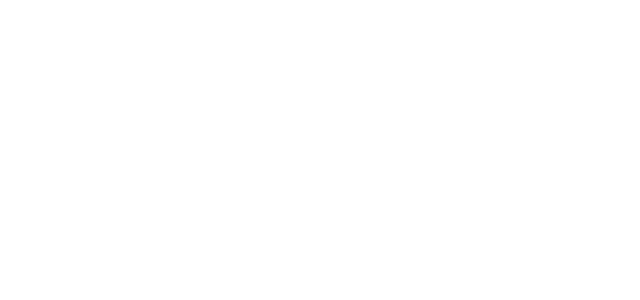
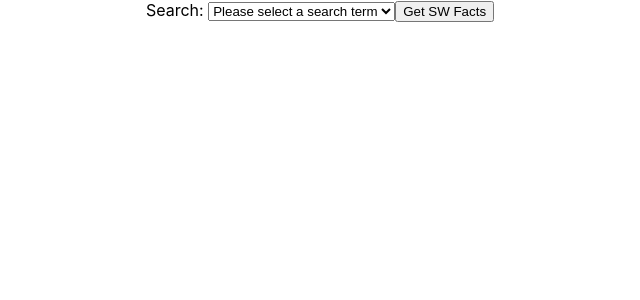
Before and after one commit to Wukongthethird/swapi, a React (Create React App) app: page / in a window 1280 px wide. Shown: the top 300 px of the page, without its empty margins (320-960 px from the left). Built offline with nearby package versions, Linux system fonts and the light colour scheme.

Commit message:
adds Search dropdown functionality

```diff
--- a/package.json
+++ b/package.json
@@ -10,6 +10,7 @@
     "@types/node": "^12.20.23",
     "@types/react": "^17.0.20",
     "@types/react-dom": "^17.0.9",
+    "axios": "^0.21.4",
     "react": "^17.0.2",
     "react-dom": "^17.0.2",
     "react-scripts": "4.0.3",
--- a/src/App.tsx
+++ b/src/App.tsx
@@ -1,15 +1,11 @@
 import React from 'react';
 import './App.css';
-import Search from './Search';
+import StarWars from './StarWars';
 
 function App() {
-
-
-
-
   return (
     <div className="App">
-
+      <StarWars/>
     </div>
   );
 }
--- a/src/Search.tsx
+++ b/src/Search.tsx
@@ -1,8 +1,10 @@
 import React, { useState } from "react";
 
+interface handleSearch {
+  (term: string): void;
+}
 
-
-function Search({ handleSearch }) {
+function Search(callback: handleSearch) {
   let initial: string = "";
   const [search, setSearch] = useState(initial);
 
@@ -13,7 +15,7 @@
 
   function handleSubmit(evt: React.FormEvent) {
     evt.preventDefault();
-    handleSearch(search);
+    callback(search);
     setSearch(initial);
   }
 
@@ -21,8 +23,16 @@
     <div className="Search">
       <form className="Search-Form" onSubmit={handleSubmit}>
         <label htmlFor="search">Search: </label>
-        <input id="search" type="text" value={search} onChange={handleChange} />
-        <button>Get SW Facts</button>
+        <select name="term" id="term" onChange={handleChange}>
+          <option value="choose" selected>Please select a search term</option>
+          <option value="people">People</option>
+          <option value="planets">Planets</option>
+          <option value="films">Films</option>
+          <option value="species">Species</option>
+          <option value="vehicles">Vehicles</option>
+          <option value="starships">Starships</option>
+        </select>
+        <button type="submit">Get SW Facts</button>
       </form>
     </div>
   );
--- /dev/null
+++ b/src/StarWars.tsx
@@ -0,0 +1,34 @@
+import React, {useState} from "react";
+import Search from "./Search";
+import axios from "axios";
+
+const BASE_URL = 'https://swapi.dev/api/';
+
+interface Data {
+  name: string,
+  title: string
+}
+
+function StarWars() {
+
+  const [data, setData] = useState<Data[]>([]);
+
+  async function handleSearch(term: string) {
+    const response = await axios(`${BASE_URL}/${term}`);
+    const {results} = response.data;
+    setData(results);
+  }
+
+  return (
+    <div>
+      <Search handleSearch={handleSearch} />
+      <ul>
+        {data.map(d => d.name
+          ? <li>d.name</li>
+          : <li>d.title</li>)}
+      </ul>
+    </div>
+  )
+}
+
+export default StarWars;
```
Also changed, not shown: 1 other file (tests, documents, lock files or other folders).
